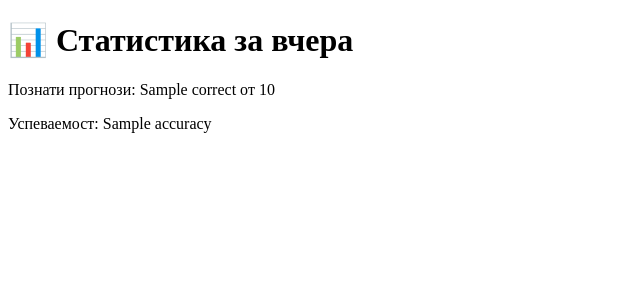
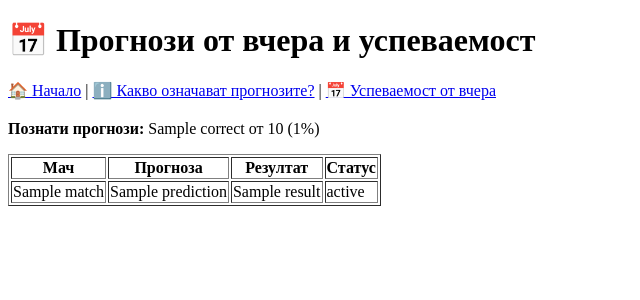
Before and after one commit to vAngelowBG/vabet, a Flask app: template templates/yesterday.html in a window 1280 px wide. Shown: the top 300 px of the page, without its empty margins (0-640 px from the left). Run offline with Flask 3, Linux system fonts and the light colour scheme; the template is opened without the code that fills it: most values are stand-ins (such as "Sample title", 1, 10 or a date in 2020).

Commit message:
Add files via upload

```diff
--- a/templates/yesterday.html
+++ b/templates/yesterday.html
@@ -3,11 +3,34 @@
 <html lang="bg">
 <head>
     <meta charset="UTF-8">
-    <title>Статистика за вчера</title>
+    <title>Вчерашни резултати</title>
 </head>
 <body>
-    <h1>📊 Статистика за вчера</h1>
-    <p>Познати прогнози: {{ stats.correct }} от {{ stats.total }}</p>
-    <p>Успеваемост: {{ stats.accuracy }}</p>
+    <h1>📅 Прогнози от вчера и успеваемост</h1>
+    <nav style="margin-bottom: 20px;">
+        <a href="/">🏠 Начало</a> |
+        <a href="/explain">ℹ️ Какво означават прогнозите?</a> |
+        <a href="/yesterday">📅 Успеваемост от вчера</a>
+    </nav>
+
+    {% if total > 0 %}
+        <p><b>Познати прогнози:</b> {{ correct }} от {{ total }} ({{ percent }}%)</p>
+    {% else %}
+        <p>Няма записани мачове от вчера.</p>
+    {% endif %}
+
+    <table border="1">
+        <tr>
+            <th>Мач</th><th>Прогноза</th><th>Резултат</th><th>Статус</th>
+        </tr>
+        {% for m in matches %}
+        <tr>
+            <td>{{ m.match }}</td>
+            <td>{{ m.prediction }}</td>
+            <td>{{ m.result }}</td>
+            <td>{{ m.status }}</td>
+        </tr>
+        {% endfor %}
+    </table>
 </body>
 </html>
```
